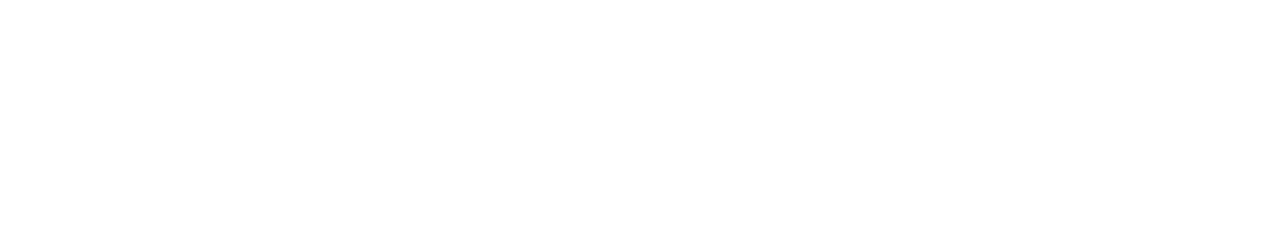
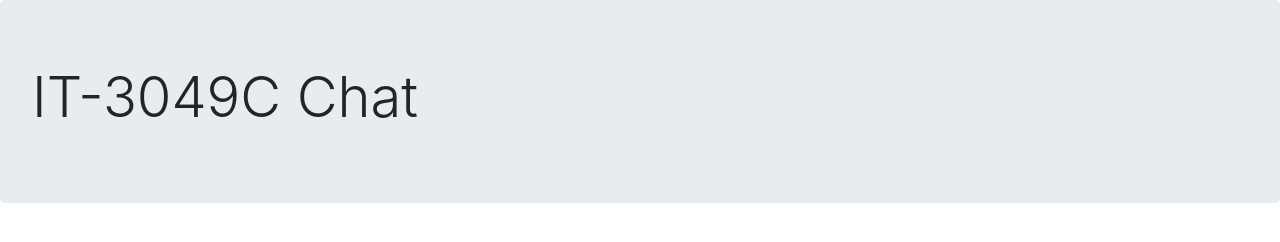
Before and after one commit to poojarna/chatting-application-storage-poojarna, a website: page index.html in a window 1280 px wide. Drawn offline with Linux system fonts and the light colour scheme.

Commit message:
Added a header to the code

```diff
--- a/index.html
+++ b/index.html
@@ -15,7 +15,9 @@
 
     <body>
         <header>
-
+            <div class="jumbotron">
+                <h1 class="display-4">IT-3049C Chat</h1>
+            </div>
         </header>
 
         <div id="chat">
```
Also changed, not shown: README.md.
